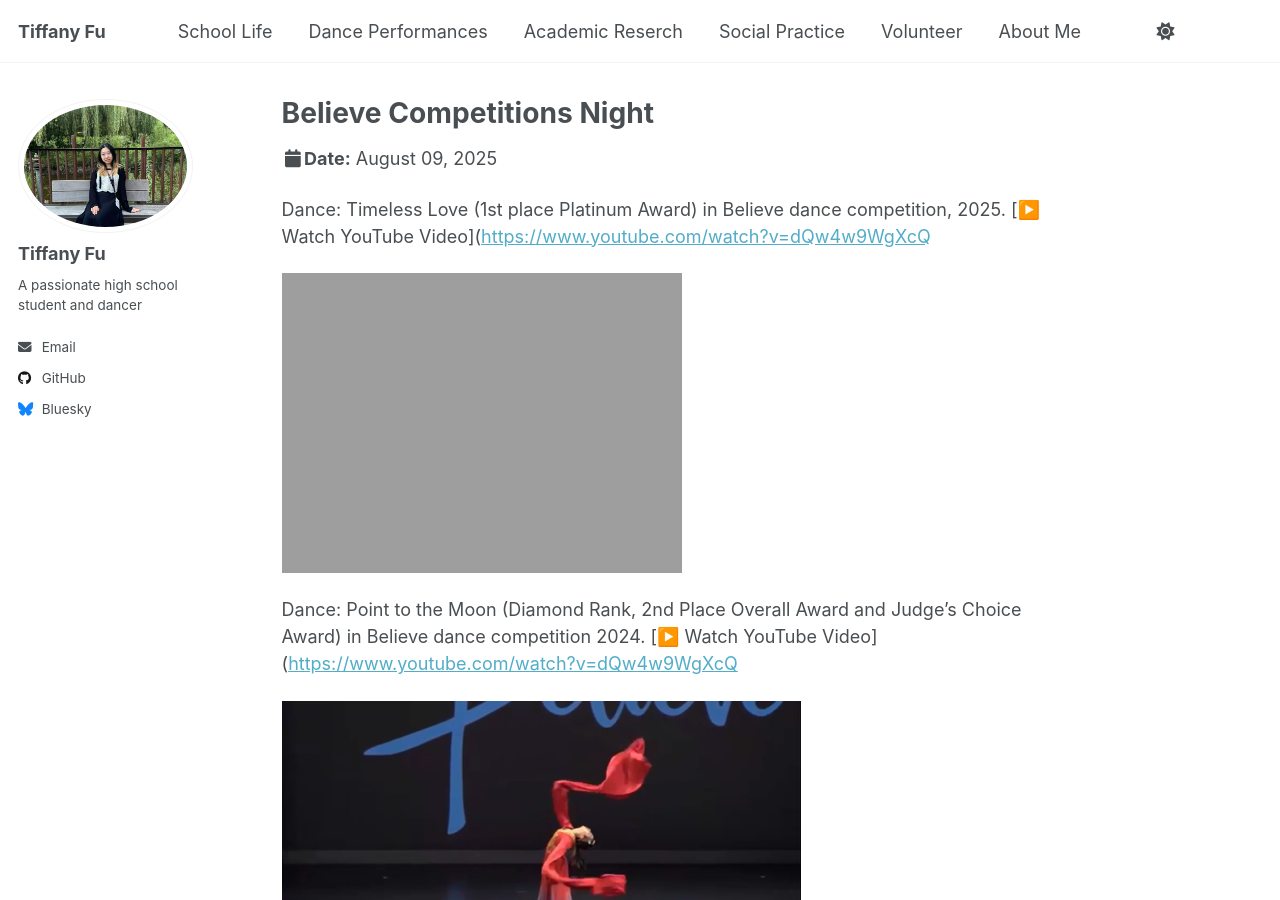
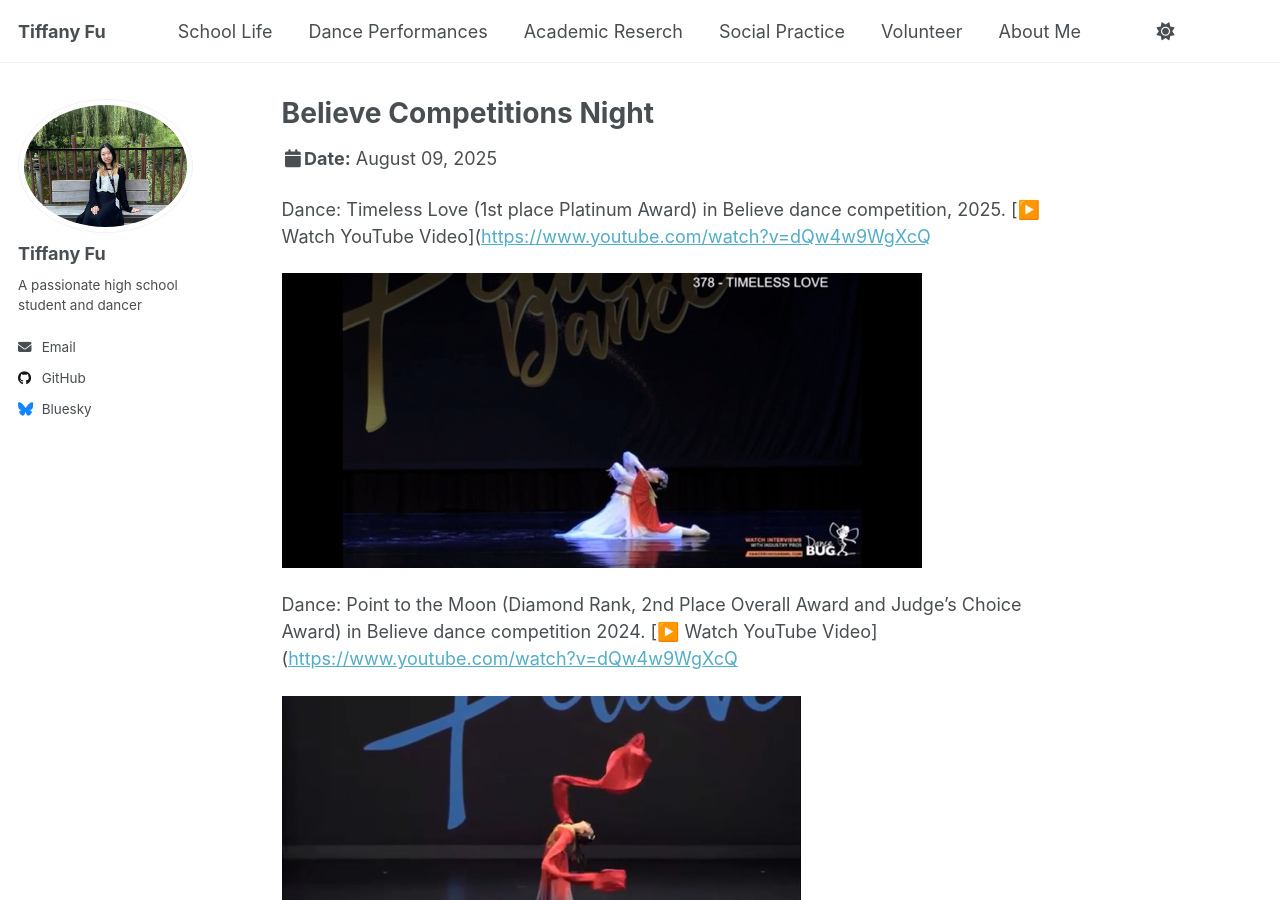
Before and after one commit to TiffanyJTFu/TiffanyFu, a Jekyll site: the page built from _talks/DancePerformance1.md, in a window 1280 px wide and 900 px high. Built offline with Jekyll 4.4.1, drawn with Linux system fonts in a browser that asks for light colours; a script that is not in the unit is left out.

Commit message:
Update DancePerformance1.md

```diff
--- a/_talks/DancePerformance1.md
+++ b/_talks/DancePerformance1.md
@@ -11,7 +11,7 @@ location: "Toronto, Canada"
 Dance: Timeless Love (1st place Platinum Award) in Believe dance competition, 2025.
 [▶️ Watch YouTube Video]([https://www.youtube.com/watch?v=dQw4w9WgXcQ](https://www.youtube.com/watch?v=DYptgVvkVLQ&list=RDDYptgVvkVLQ&start_radio=1)
 
-![Dance10](https://tiffanyjtfu.github.io/TiffanyFu/images/dancetimelesslovewb.PMG)
+![Dance10](https://tiffanyjtfu.github.io/TiffanyFu/images/dancetimelesslovewb.PNG)
 
 
 
```
